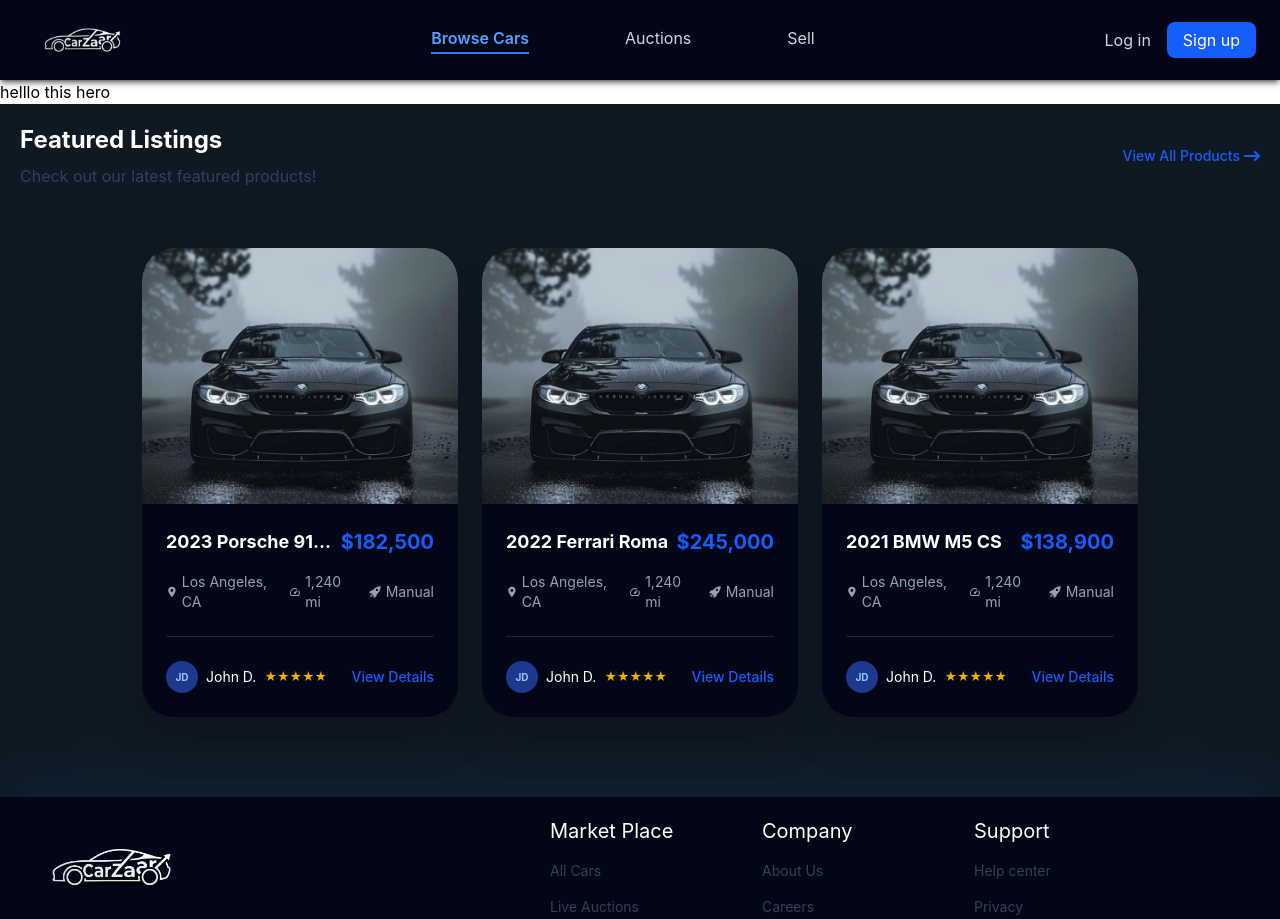
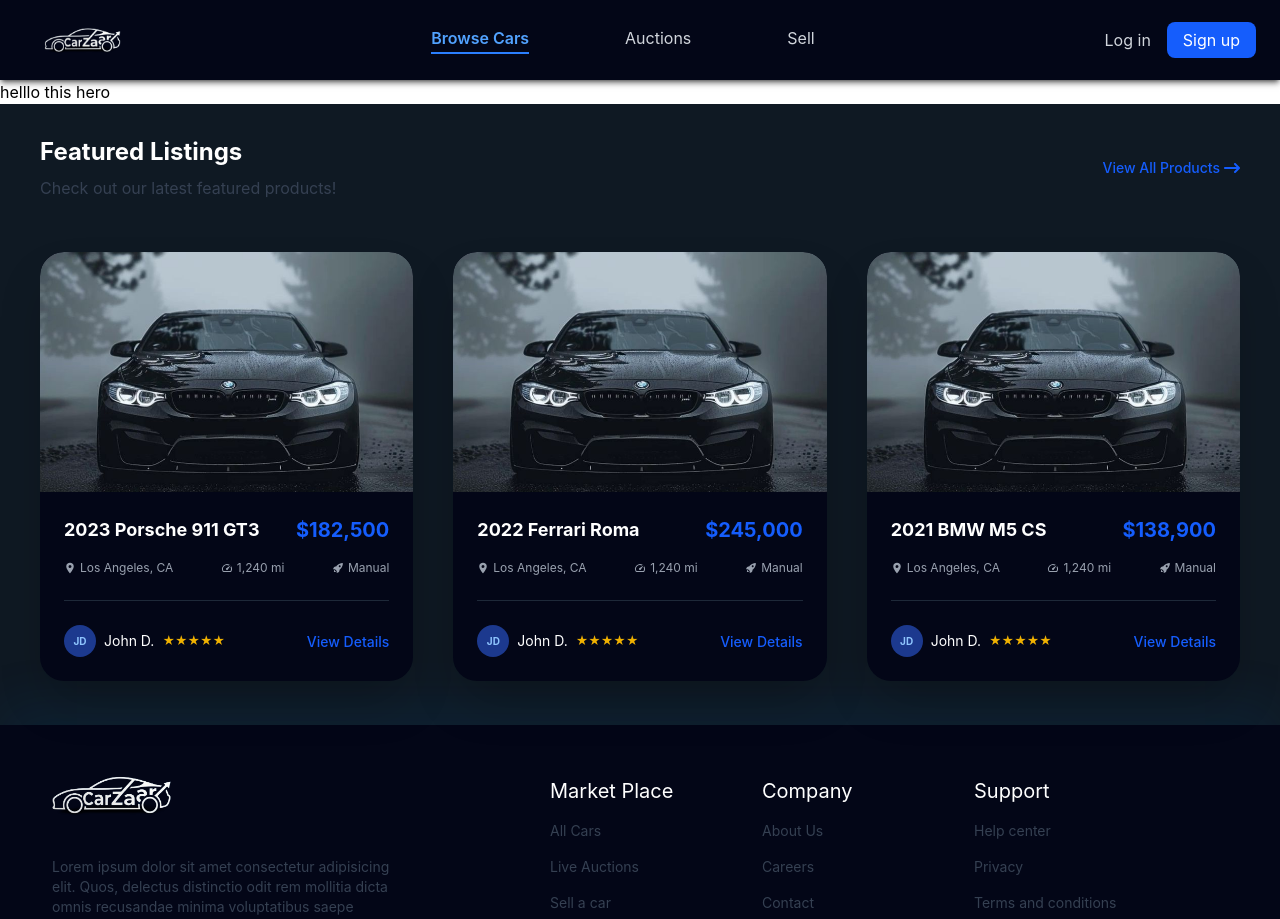
Before and after one commit to Ahmedyehia60/RouteFlow, a React (Vite) app: page / in a window 1280 px wide. Shown: the top 919 px of the page. Built offline with nearby package versions, Linux system fonts and the light colour scheme.

Commit message:
fix featured listing spacing

```diff
--- a/src/components/CarCard.tsx
+++ b/src/components/CarCard.tsx
@@ -20,30 +20,30 @@ const CarCard = () => {
   ];
 
   return (
-    <div className="grid grid-cols-1 md:grid-cols-3 gap-6 p-15 w-90/100 mx-auto m-0">
+    <div className="grid grid-cols-1 sm:grid-cols-2 lg:grid-cols-3 gap-10 my-8 px-10 mx-auto">
       {cars.map((car) => (
         <div
           key={car.id}
-          className="bg-[#030617] rounded-4xl overflow-hidden flex flex-col shadow-2xl"
+          className="bg-[#030617] rounded-3xl overflow-hidden flex flex-col shadow-2xl"
         >
-          <div className="h-64 ">
+          <div className="sm:h-60 h-50">
             <img
               src={car.img}
               alt={car.title}
-              className="w-full h-full object-cover rounded-t-4xl"
+              className="w-full h-full object-cover rounded-t-3xl hover:scale-105 transition-transform duration-300"
             />
           </div>
 
           <div className="p-6 flex flex-col gap-4">
             <div className="flex justify-between items-center">
-              <h3 className="text-white text-lg font-bold truncate mr-2">
+              <h3 className="text-white md:text-lg sm:text-sm text-xs font-bold mr-2 md:text-nowrap text-wrap">
                 {car.title}
               </h3>
-              <span className="text-[#155dfd] text-xl font-bold whitespace-nowrap">
+              <span className="text-[#155dfd] md:text-xl text-sm font-bold whitespace-nowrap">
                 {car.price}
               </span>
             </div>
-            <div className="flex gap-4 text-gray-400 justify-between text-sm">
+            <div className="flex flex-wrap gap-4 text-gray-400 justify-between text-xs">
               <div className="flex flex-row items-center gap-1">
                 <IoLocationSharp />
                 <span> Los Angeles, CA</span>
@@ -58,17 +58,21 @@ const CarCard = () => {
               </div>
             </div>
             <div className="h-px bg-gray-800 my-2" />
-            <div className="flex justify-between items-center">
+            <div className="flex flex-col md:flex-row justify-between items-start md:items-center gap-2">
               <div className="flex items-center gap-2">
-                <div className="w-8 h-8 rounded-full bg-blue-900 flex items-center justify-center text-[10px] text-blue-300 font-bold">
+                <div className="w-8 h-8 rounded-full bg-blue-900 flex items-center justify-center md:text-[10px] text-[7px] text-blue-300 font-bold">
                   JD
                 </div>
-                <span className="text-white text-sm">John D.</span>
+                <span className="text-white md:text-sm text-xs">John D.</span>
                 <span className="text-yellow-500 text-xs">★★★★★</span>
               </div>
-              <button className="text-[#155dfd] text-sm font-medium hover:underline cursor-pointer">
-                View Details
-              </button>
+              <div className="relative group w-fit">
+                <button className="text-[#155dfd] md:text-sm text-xs font-medium cursor-pointer">
+                  View Details
+                </button>
+
+                <span className="absolute left-0 bottom-0 h-0.5 w-0 bg-[#155dfd] transition-all duration-300 group-hover:w-full"></span>
+              </div>
             </div>
           </div>
         </div>
--- a/src/components/layout/Footer.tsx
+++ b/src/components/layout/Footer.tsx
@@ -17,7 +17,6 @@ function Footer() {
                 className="h-15 md:h-25 object-contain "
               />
             </NavLink>
-
           </div>
           <p className="text-sm text-start ml-8 text-[#354052] w-70/100">
             Lorem ipsum dolor sit amet consectetur adipisicing elit. Quos,
@@ -27,7 +26,7 @@ function Footer() {
           </p>
         </div>
 
-        <div className="gap-4 flex flex-col md:col-span-2">
+        <div className="gap-4 flex flex-col md:col-span-2 mt-8">
           <p className="text-white text-xl text-start">Market Place</p>
           <ul className="gap-4 flex flex-col">
             <li className="text-sm text-start text-[#354052] hover:text-white hover:underline">
@@ -42,7 +41,7 @@ function Footer() {
           </ul>
         </div>
 
-        <div className="gap-4 flex flex-col md:col-span-2">
+        <div className="gap-4 flex flex-col md:col-span-2 mt-8">
           <p className="text-white text-xl text-start">Company</p>
           <ul className="gap-4 flex flex-col">
             <li className="text-sm text-start text-[#354052] hover:text-white hover:underline">
@@ -57,7 +56,7 @@ function Footer() {
           </ul>
         </div>
 
-        <div className="gap-4 flex flex-col md:col-span-2">
+        <div className="gap-4 flex flex-col md:col-span-2 mt-8">
           <p className="text-white text-xl text-start">Support</p>
           <ul className="gap-4 flex flex-col">
             <li className="text-sm text-start text-[#354052] hover:text-white hover:underline">
--- a/src/pages/Home/FeaturedList.tsx
+++ b/src/pages/Home/FeaturedList.tsx
@@ -3,8 +3,8 @@ import CarCard from "../../components/CarCard";
 
 const FeaturedList = () => {
   return (
-    <div className="bg-[#0f1923] p-5">
-      <div className="flex flex-row justify-between items-center">
+    <div className="bg-[#0f1923] py-3 ">
+      <div className="flex flex-wrap sm:flex-row gap-3 justify-between items-center px-10 py-5">
         <div>
           <p className="text-white text-2xl font-bold">Featured Listings</p>
           <p className="text-md text-start text-[#354052] mt-2">
```
Also changed, not shown: 2 other files (tests, documents, lock files or other folders).
